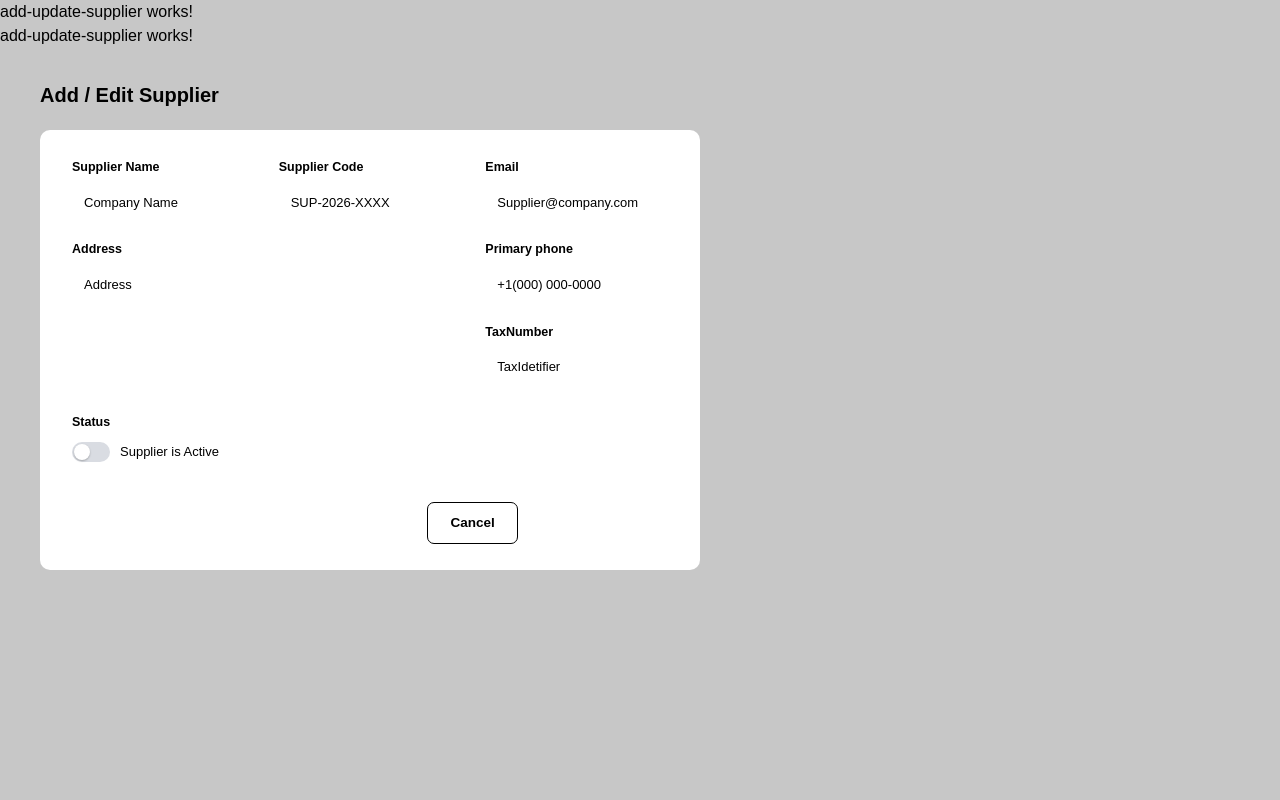
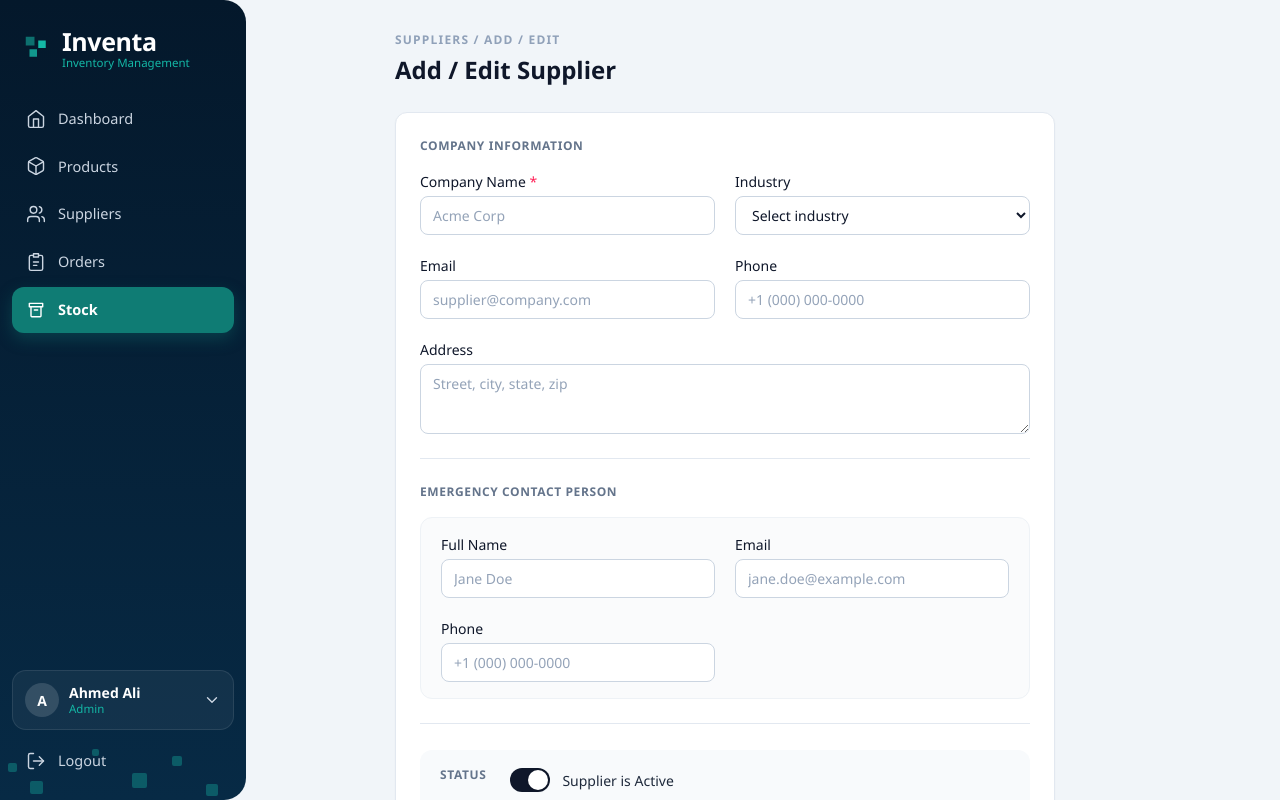
Before and after one commit to esraaaboelaas44/inventory-system, an Angular app in the folder frontend/inventory/: page /supplier/add-update-supplier in a window 1280 px wide. Shown: the top 800 px of the page. Built offline with nearby package versions, Linux system fonts and the light colour scheme.

Commit message:
refactored code

```diff
--- a/frontend/inventory/src/app/features/supplier/add-update-supplier/add-update-supplier.html
+++ b/frontend/inventory/src/app/features/supplier/add-update-supplier/add-update-supplier.html
@@ -1,66 +1,305 @@
-<p>add-update-supplier works!</p>
-<p>add-update-supplier works!</p>
 <!doctype html>
 <html lang="en">
   <head>
     <meta charset="UTF-8" />
     <meta name="viewport" content="width=device-width, initial-scale=1.0" />
     <title>Inventra — Add / Edit Supplier</title>
-    <link rel="stylesheet" href="./add-update-supplier.css" />
+    <!-- Tailwind via CDN -->
+    <script src="https://cdnjs.cloudflare.com/ajax/libs/tailwindcss/3.4.3/tailwind.min.js"></script>
+    <style>
+      body {
+        font-family: 'Segoe UI', ui-sans-serif, system-ui, sans-serif;
+      }
+      ::selection {
+        background-color: #1e293b;
+        color: white;
+      }
+      /* custom toggle – matches reference style */
+      .toggle {
+        width: 2.5rem;
+        height: 1.5rem;
+        background-color: #cbd5e1;
+        border-radius: 9999px;
+        position: relative;
+        transition: background-color 0.2s ease;
+        border: none;
+        cursor: pointer;
+        flex-shrink: 0;
+      }
+      .toggle::after {
+        content: '';
+        position: absolute;
+        top: 2px;
+        left: 2px;
+        width: 1.25rem;
+        height: 1.25rem;
+        background-color: white;
+        border-radius: 9999px;
+        transition: transform 0.2s ease;
+        box-shadow: 0 1px 3px rgba(0, 0, 0, 0.15);
+      }
+      .toggle.on {
+        background-color: #0f172a; /* slate-900 */
+      }
+      .toggle.on::after {
+        transform: translateX(1rem);
+      }
+      .toggle-text {
+        font-size: 0.875rem;
+        font-weight: 500;
+        color: #1e293b;
+      }
+      .status-block {
+        background-color: #f8fafc;
+        border-radius: 0.75rem;
+        padding: 1rem 1.25rem;
+        display: flex;
+        align-items: center;
+        gap: 1.5rem;
+        flex-wrap: wrap;
+      }
+      .status-label {
+        font-size: 0.75rem;
+        font-weight: 600;
+        letter-spacing: 0.05em;
+        text-transform: uppercase;
+        color: #64748b;
+      }
+      .toggle-row {
+        display: flex;
+        align-items: center;
+        gap: 0.75rem;
+      }
+      textarea {
+        resize: vertical;
+        min-height: 70px;
+      }
+      .card {
+        background-color: white;
+        border-radius: 0.75rem;
+        border: 1px solid #e2e8f0;
+        box-shadow: 0 1px 2px rgba(0, 0, 0, 0.04);
+        padding: 1.5rem;
+      }
+      .grid-2 {
+        display: grid;
+        grid-template-columns: 1fr;
+        gap: 1.25rem;
+      }
+      @media (min-width: 640px) {
+        .grid-2 {
+          grid-template-columns: 1fr 1fr;
+        }
+      }
+      .field {
+        display: flex;
+        flex-direction: column;
+        gap: 0.25rem;
+      }
+      .field label {
+        font-size: 0.875rem;
+        font-weight: 500;
+        color: #0f172a;
+      }
+      .field input,
+      .field textarea,
+      .field select {
+        width: 100%;
+        border-radius: 0.5rem;
+        border: 1px solid #cbd5e1;
+        padding: 0.5rem 0.75rem;
+        font-size: 0.875rem;
+        background-color: white;
+        color: #0f172a;
+        transition:
+          border-color 0.15s,
+          box-shadow 0.15s;
+      }
+      .field input:focus,
+      .field textarea:focus,
+      .field select:focus {
+        outline: none;
+        border-color: #0f172a;
+        box-shadow: 0 0 0 2px rgba(15, 23, 42, 0.2);
+      }
+      .field input::placeholder,
+      .field textarea::placeholder {
+        color: #94a3b8;
+      }
+      .actions {
+        display: flex;
+        justify-content: flex-end;
+        gap: 0.75rem;
+        margin-top: 1.5rem;
+        border-top: 1px solid #e2e8f0;
+        padding-top: 1.5rem;
+      }
+      .btn {
+        padding: 0.5rem 1.25rem;
+        border-radius: 0.5rem;
+        font-weight: 600;
+        font-size: 0.875rem;
+        transition:
+          background-color 0.15s,
+          color 0.15s;
+        border: none;
+        cursor: pointer;
+      }
+      .btn-cancel {
+        background-color: transparent;
+        color: #475569;
+      }
+      .btn-cancel:hover {
+        background-color: #f1f5f9;
+        color: #0f172a;
+      }
+      .btn-save {
+        background-color: #0f172a;
+        color: white;
+      }
+      .btn-save:hover {
+        background-color: #1e293b;
+      }
+      .page-title {
+        font-size: 1.5rem;
+        font-weight: 700;
+        color: #0f172a;
+        margin-bottom: 1.5rem;
+      }
+      app-sidebar {
+        display: block;
+        width: 4rem;
+        flex-shrink: 0;
+      }
+      @media (min-width: 640px) {
+        app-sidebar {
+          width: 16rem;
+        }
+      }
+      .app {
+        display: flex;
+        min-height: 100vh;
+        background-color: #f1f5f9;
+      }
+      .content {
+        flex: 1;
+        padding: 2rem 1rem;
+        max-width: 48rem;
+        margin: 0 auto;
+        width: 100%;
+      }
+      .section-divider {
+        border: 0;
+        border-top: 1px solid #e2e8f0;
+        margin: 1.5rem 0;
+      }
+      .section-title {
+        font-size: 0.75rem;
+        font-weight: 600;
+        letter-spacing: 0.05em;
+        text-transform: uppercase;
+        color: #64748b;
+        margin-bottom: 1rem;
+      }
+      /* make contact person block visually grouped */
+      .contact-group {
+        background-color: #fafbfc;
+        border-radius: 0.75rem;
+        padding: 1rem 1.25rem;
+        border: 1px solid #eef2f6;
+        margin-top: 0.25rem;
+      }
+      .contact-group .field:last-of-type {
+        margin-bottom: 0;
+      }
+    </style>
   </head>
-  <body>
+  <body class="bg-slate-100 antialiased">
     <div class="app">
-      <!-- Main content -->
+      <app-sidebar></app-sidebar>
+
       <main class="content">
+        <!-- breadcrumb -->
+        <p class="text-xs font-semibold tracking-widest text-slate-400 uppercase mb-1">
+          Suppliers / Add / Edit
+        </p>
         <h1 class="page-title">Add / Edit Supplier</h1>
 
         <form class="card" novalidate>
-          <div class="grid">
+          <!-- === COMPANY INFO === -->
+          <h2 class="section-title">Company Information</h2>
+          <div class="grid-2">
             <div class="field">
-              <label for="supplierName">Supplier Name</label>
-              <input type="text" id="supplierName" placeholder="Company Name" />
+              <label for="companyName">Company Name <span class="text-rose-500">*</span></label>
+              <input type="text" id="companyName" placeholder="Acme Corp" />
             </div>
-
             <div class="field">
-              <label for="supplierCode">Supplier Code</label>
-              <input type="text" id="supplierCode" placeholder="SUP-2026-XXXX" />
+              <label for="industry">Industry</label>
+              <select id="industry">
+                <option value="" disabled selected>Select industry</option>
+                <option value="Technology">Technology</option>
+                <option value="Manufacturing">Manufacturing</option>
+                <option value="Retail">Retail</option>
+                <option value="Healthcare">Healthcare</option>
+                <option value="Finance">Finance</option>
+                <option value="Other">Other</option>
+              </select>
             </div>
-
             <div class="field">
               <label for="email">Email</label>
-              <input type="email" id="email" placeholder="Supplier@company.com" />
+              <input type="email" id="email" placeholder="supplier@company.com" />
             </div>
-
             <div class="field">
+              <label for="phone">Phone</label>
+              <input type="tel" id="phone" placeholder="+1 (000) 000-0000" />
+            </div>
+            <div class="field" style="grid-column: 1 / -1">
               <label for="address">Address</label>
-              <textarea id="address" placeholder="Address"></textarea>
-            </div>
-
-            <div class="field">
-              <label for="phone">Primary phone</label>
-              <input type="tel" id="phone" placeholder="+1(000) 000-0000" />
-            </div>
-
-            <div class="field">
-              <label for="taxNumber">TaxNumber</label>
-              <input type="text" id="taxNumber" placeholder="TaxIdetifier" />
+              <textarea id="address" placeholder="Street, city, state, zip"></textarea>
             </div>
           </div>
 
+          <hr class="section-divider" />
+
+          <!-- === CONTACT PERSON (emergency) === -->
+          <h2 class="section-title">Emergency Contact Person</h2>
+          <div class="contact-group">
+            <div class="grid-2">
+              <div class="field">
+                <label for="contactName">Full Name</label>
+                <input type="text" id="contactName" placeholder="Jane Doe" />
+              </div>
+              <div class="field">
+                <label for="contactEmail">Email</label>
+                <input type="email" id="contactEmail" placeholder="jane.doe@example.com" />
+              </div>
+              <div class="field">
+                <label for="contactPhone">Phone</label>
+                <input type="tel" id="contactPhone" placeholder="+1 (000) 000-0000" />
+              </div>
+              <!-- extra empty cell for layout balance (optional) -->
+              <div></div>
+            </div>
+          </div>
+
+          <hr class="section-divider" />
+
+          <!-- === STATUS (isActive) === -->
           <div class="status-block">
             <span class="status-label">Status</span>
             <div class="toggle-row">
               <button
                 type="button"
-                class="toggle"
+                class="toggle on"
                 id="statusToggle"
-                aria-pressed="false"
+                aria-pressed="true"
                 aria-label="Supplier is Active"
               ></button>
-              <span class="toggle-text">Supplier is Active</span>
+              <span class="toggle-text" id="toggleLabel">Supplier is Active</span>
             </div>
           </div>
 
+          <!-- === ACTIONS === -->
           <div class="actions">
             <button type="button" class="btn btn-cancel">Cancel</button>
             <button type="submit" class="btn btn-save">Save Changes</button>
@@ -68,14 +307,5 @@
         </form>
       </main>
     </div>
-
-    <script>
-      const toggle = document.getElementById('statusToggle');
-      toggle.addEventListener('click', () => {
-        const active = toggle.getAttribute('aria-pressed') === 'true';
-        toggle.setAttribute('aria-pressed', String(!active));
-        toggle.classList.toggle('on', !active);
-      });
-    </script>
   </body>
 </html>
```
Also changed, not shown: frontend/inventory/src/app/features/supplier/add-update-supplier/add-update-supplier.ts (+5 -2 lines).
